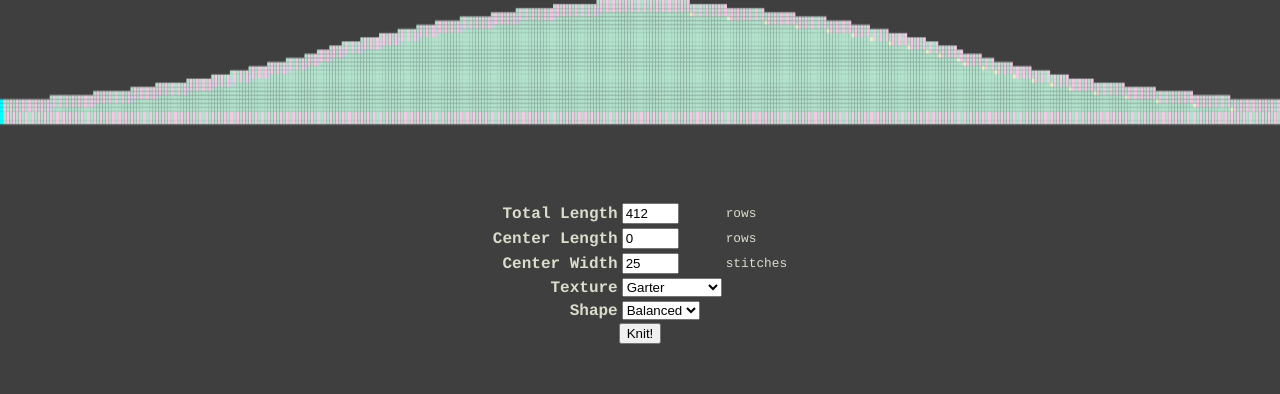
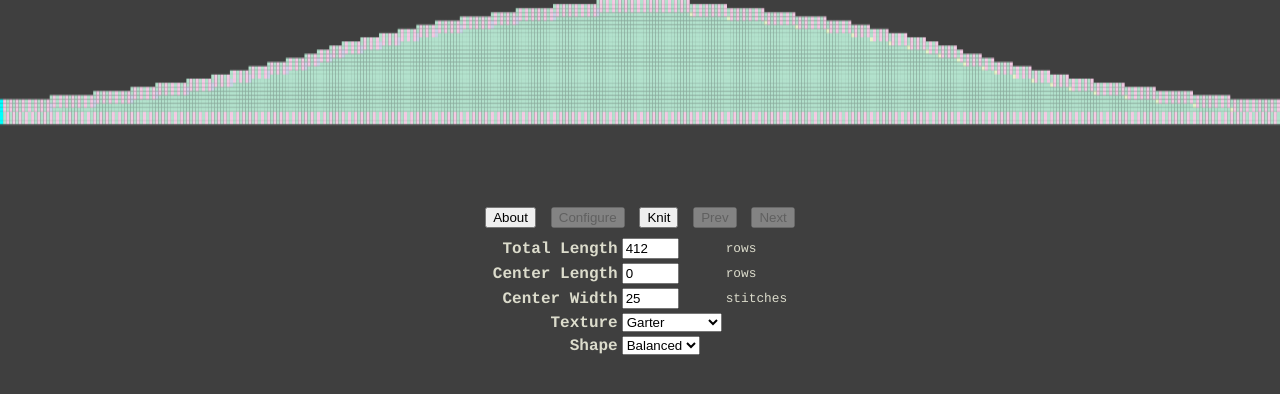
Before and after one commit to alefore/knit, a plain HTML site: page index.html in a window 1280 px wide. Drawn offline with nearby package versions, Linux system fonts and the light colour scheme.

Commit message:
Use controls to switch back/forth from Configure to Knit.

```diff
--- a/index.html
+++ b/index.html
@@ -34,7 +34,7 @@ body, html {
 }
 
 #inputs {
-  margin-top: 200px;
+  margin-top: 235px;
   width: 100%;
 
   overflow-y: auto;
--- a/inputs.js
+++ b/inputs.js
@@ -67,8 +67,6 @@ function drawInputs(inputs, parsedHash, onChange) {
     table.append(
         input.renderTableRow(parsedHash == null ? {} : parsedHash, onChange));
   });
-
-  $('#inputs form').append($('<input/>', {type: 'submit', value: 'Knit!'}));
   onChange();
 }
 
--- a/knit.js
+++ b/knit.js
@@ -1,3 +1,21 @@
+function createConstants(...keys) {
+  const constants = keys.reduce((obj, key) => {
+    obj[key] = key;
+    return obj;
+  }, {});
+  return new Proxy(constants, {
+    get: (target, name) => {
+      if (name in target)
+        return target[name];
+      else
+        throw new Error(`Constant "${String(name)}" is not defined.`);
+    }
+  });
+}
+
+const objectIds = createConstants(
+    'configureButton', 'knitButton', 'buttonNext', 'buttonPrev');
+
 let patternFactory = new ScarfPatternFactory(
     3, [16, 14, 14, 14, 14, 12, 12, 12, 12, 12, 10, 10, 8, 8, 10, 12, 16]);
 
@@ -50,9 +68,11 @@ function renderPattern() {
 function addRow(delta) {
   if (delta > 0 && currentRow < pattern.rows.length - 1) {
     selectRow(currentRow + 1);
+    $('#' + objectIds.knitButton).click();
   }
   if (delta < 0 && currentRow > 0) {
     selectRow(currentRow - 1);
+    $('#' + objectIds.knitButton).click();
   }
 }
 
@@ -68,6 +88,16 @@ function applyInputs() {
   return false;
 }
 
+function updateAllControls() {
+  $('#controls form input').prop('disabled', false);
+  $('#' + objectIds.buttonPrev)
+      .prop('disabled', pattern === null || currentRow === 0);
+  $('#' + objectIds.buttonNext)
+      .prop(
+          'disabled',
+          pattern === null || currentRow === pattern.rowsCount() - 1);
+}
+
 document.addEventListener('DOMContentLoaded', (event) => {
   new SwipeHandler(
       function() {
@@ -81,6 +111,55 @@ document.addEventListener('DOMContentLoaded', (event) => {
 
   $('body')
       .append($('<canvas />', {id: 'knitCanvas'}))
+      .append(
+          $('<div/>', {id: 'controls'})
+              .append(
+                  $('<form/>')
+                      .submit(function(e) {
+                        return false;
+                      })
+                      .append($('<input/>', {type: 'submit', value: 'About'})
+                                  .click(function() {
+                                    window.open(
+                                        'http://github.com/alefore/knit',
+                                        '_blank');
+                                  }))
+                      .append($('<input/>', {
+                                type: 'submit',
+                                value: 'Configure',
+                                id: objectIds.configureButton
+                              }).click(function(e) {
+                        $('#inputs').css('display', 'inline');
+                        $('#patternContainer').css('display', 'none');
+
+                        updateAllControls();
+                        $('#' + objectIds.configureButton)
+                            .prop('disabled', true);
+                      }))
+                      .append($('<input/>', {
+                                type: 'submit',
+                                value: 'Knit',
+                                id: objectIds.knitButton
+                              }).click(function(e) {
+                        $('#inputs').css('display', 'none');
+                        $('#patternContainer').css('display', 'inline');
+                        updateAllControls();
+                        $('#' + objectIds.knitButton).prop('disabled', true);
+                      }))
+                      .append($('<input/>', {
+                                type: 'submit',
+                                value: 'Prev',
+                                id: objectIds.buttonPrev
+                              }).click(function(e) {
+                        addRow(-1);
+                      }))
+                      .append($('<input/>', {
+                                type: 'submit',
+                                value: 'Next',
+                                id: objectIds.buttonNext
+                              }).click(function(e) {
+                        addRow(+1);
+                      }))))
       .append($('<div />', {
                 id: 'inputs',
                 style: currentRow === 0 ? '' : 'display:none',
@@ -90,55 +169,25 @@ document.addEventListener('DOMContentLoaded', (event) => {
         $('#controls').css('display', 'inline');
         $('#patternContainer').css('display', 'inline');
       })))
-      .append(
-          $('<div/>', {
-            id: 'controls',
-            style: currentRow === 0 ? 'display:none' : 'display:inline'
-          })
-              .append($('<form/>')
-                          .submit(function(e) {
-                            return false;
-                          })
-                          .append($('<input/>', {
-                                    type: 'submit',
-                                    value: 'About'
-                                  }).click(function() {
-                            window.open(
-                                'http://github.com/alefore/knit', '_blank');
-                          }))
-                          .append($('<input/>', {
-                                    type: 'submit',
-                                    value: 'Configure',
-                                    id: 'configureButton'
-                                  }).click(function(e) {
-                            $('#inputs').css('display', 'inline');
-                            $('#controls').css('display', 'none');
-                            $('#patternContainer').css('display', 'none');
-                          }))
-                          .append($('<input/>', {type: 'submit', value: 'Prev'})
-                                      .click(function(e) {
-                                        addRow(-1);
-                                      }))
-                          .append($('<input/>', {type: 'submit', value: 'Next'})
-                                      .click(function(e) {
-                                        addRow(+1);
-                                      }))))
       .append($('<div/>', {
         id: 'patternContainer',
         style: currentRow === 0 ? 'display:none' : 'display:inline'
       }));
 
+  updateAllControls();
+  $('#' + (currentRow === 0 ? objectIds.configureButton : objectIds.knitButton))
+      .prop('disabled', true);
   drawInputs(patternFactory.getInputs(), inputs, applyInputs);
 });
 
 document.body.addEventListener('keydown', function(e) {
   if (pattern == null) return;
-  if (e.code === 'Space' || e.code === 'ArrowRight') {
-    addRow(1);
+  if (e.code === 'Space' || e.code === 'ArrowDown') {
+    $('#' + objectIds.buttonNext).click();
     e.preventDefault();
   }
-  if (e.code === 'ArrowLeft') {
-    addRow(-1);
+  if (e.code === 'ArrowUp') {
+    $('#' + objectIds.buttonPrev).click();
     e.preventDefault();
   }
 });
```
